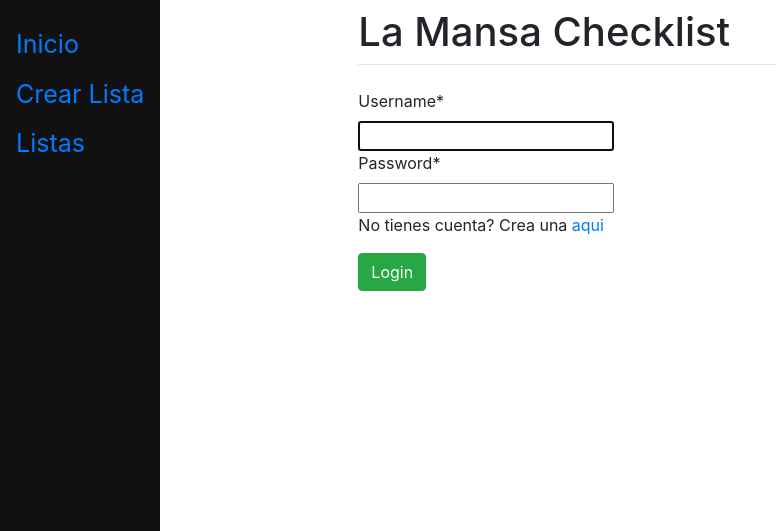
After one commit to JotaConts/My_first_Django_proyect, a Django app: page /login/ in a window 1280 px wide. The commit adds this page. Shown: the top 531 px of the page, without its empty margins (0-776 px from the left). Run offline with Django 3.2, Linux system fonts and the light colour scheme; some libraries are stand-ins or nearby versions.

Commit message:
register page fixes 3

```diff
--- a/main/templates/main/base.html
+++ b/main/templates/main/base.html
@@ -65,7 +65,6 @@
                     <h1 class="mt-2">La Mansa Checklist</h1>
                     <hr class="mt-0 mb-4">
                     {% block content %}
-                    Pagina principal
                     {% endblock %}
                 </div>
             </div>
--- a/mysite/settings.py
+++ b/mysite/settings.py
@@ -130,3 +130,6 @@ STATIC_URL = '/static/'
 DEFAULT_AUTO_FIELD = 'django.db.models.BigAutoField'
 
 CRISPT_TEMPLATE_PACK="boostrap4"
+
+LOGIN_REDIRECT_URL = "/"
+LOGOUT_REDIRECT_URL = "/"
--- a/mysite/urls.py
+++ b/mysite/urls.py
@@ -21,4 +21,5 @@ urlpatterns = [
     path('admin/', admin.site.urls),
     path('register/', v.register, name="register"),
     path('', include('main.urls')),
+    path('', include('django.contrib.auth.urls')),
 ]
--- /dev/null
+++ b/register/templates/registration/login.html
@@ -0,0 +1,16 @@
+{% extends "main/base.html" %}
+
+{% block title %}
+Login Here
+{% endblock %}
+
+{% load crispy_forms_tags %}
+
+{% block content %}
+<form method="post" class="form-group">
+    {% csrf_token %}
+    {{form|crispy}}
+    <p>No tienes cuenta? Crea una <a href="/register">aqui</a></p>
+    <button type="submit" class="btn btn-success">Login</button>
+</form>
+{% endblock %}
```
Also changed, not shown: db.sqlite3.
